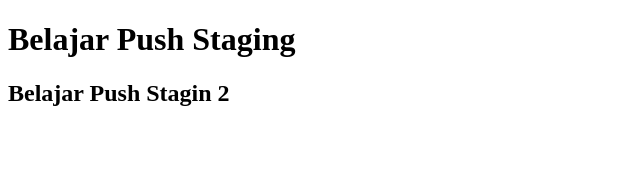
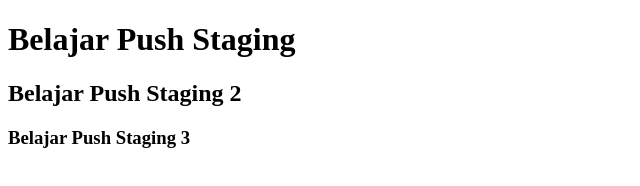
Before and after one commit to alvinrg/belajar-niomic, a plain HTML site: page header.html in a window 1280 px wide. Shown: the whole page, without its empty margins (0-640 px from the left). Drawn offline with Linux system fonts and the light colour scheme.

Commit message:
add element h3

```diff
--- a/header.html
+++ b/header.html
@@ -6,6 +6,7 @@
   </head>
   <body>
       <h1>Belajar Push Staging</h1>
-      <h2>Belajar Push Stagin 2</h2>
+      <h2>Belajar Push Staging 2</h2>
+      <h3>Belajar Push Staging 3</h3>
   </body>
 </html>
```
